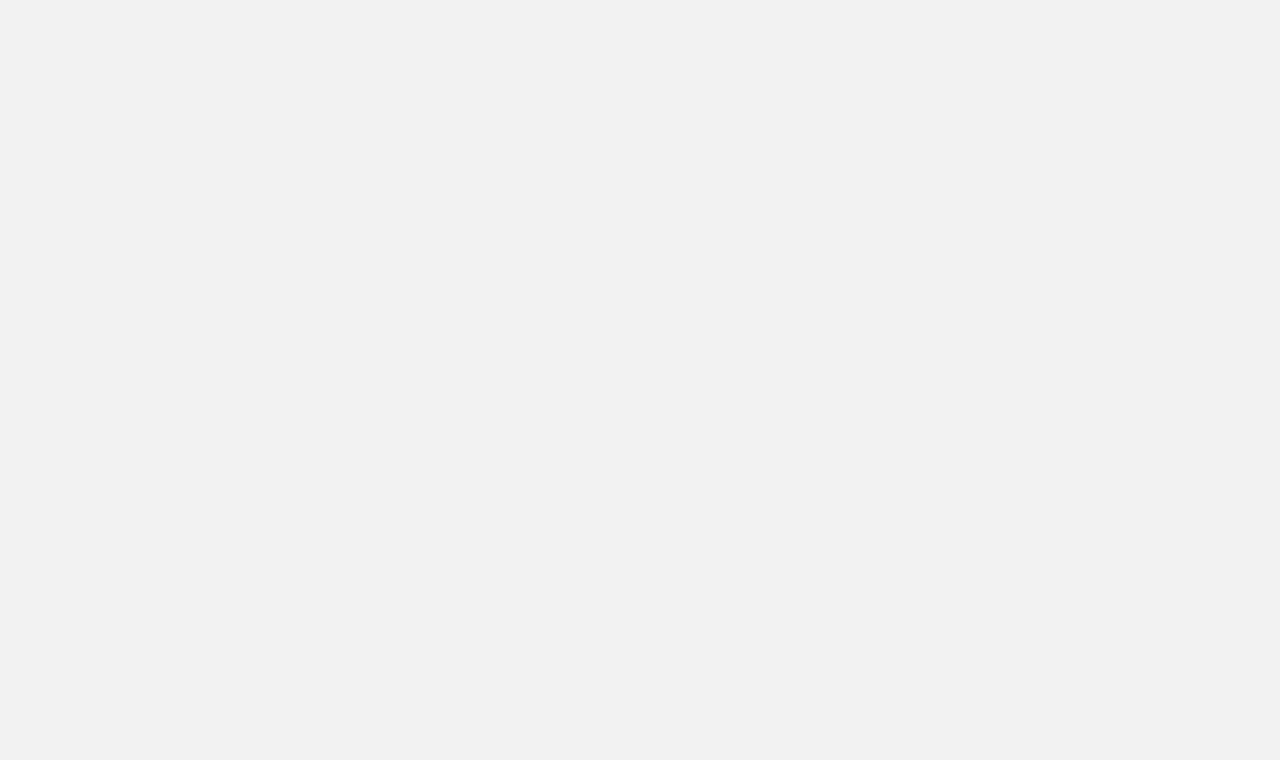
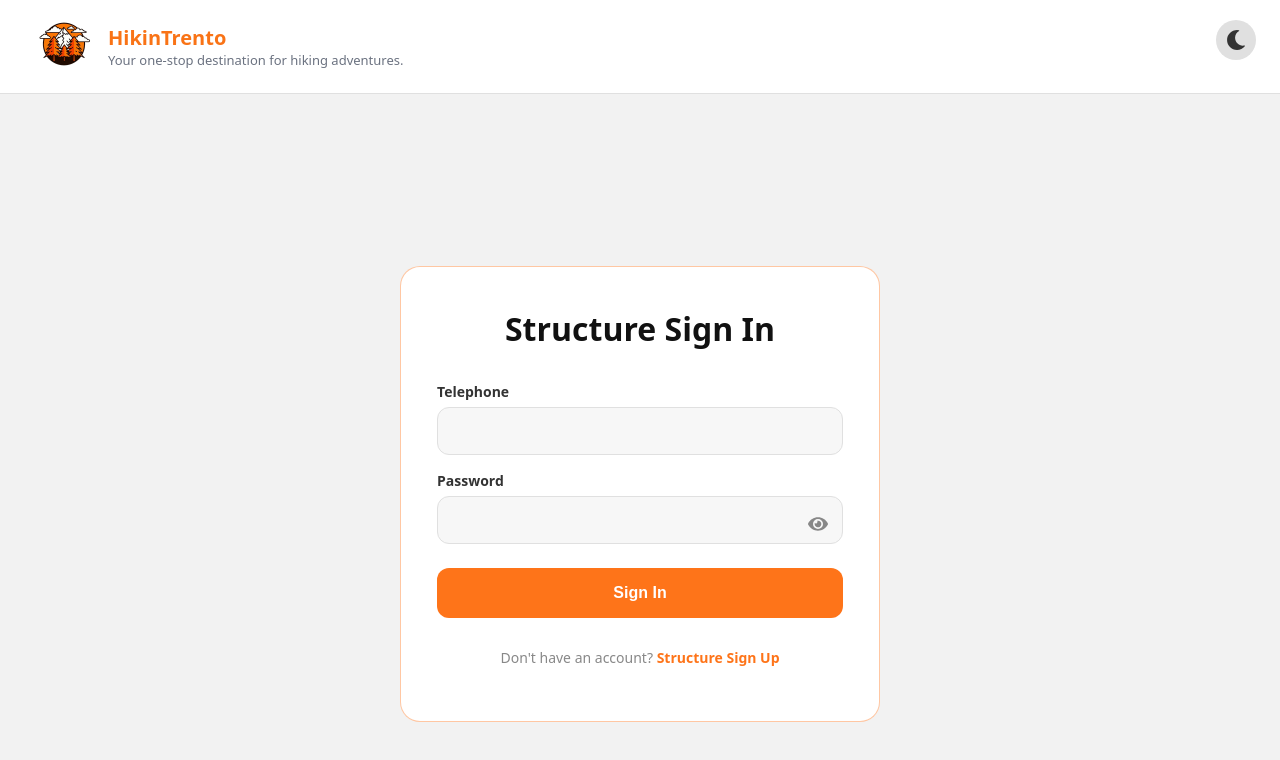
Before and after one commit to FrancescoBrunelli/Hikin-Trento, a React (Vite) app in the folder client/: page /structuresignin in a window 1280 px wide. Before the commit this address had no page. Shown: the top 760 px of the page. Built offline with nearby package versions, Linux system fonts and the light colour scheme.

Commit message:
feat: added choice for the user or structure manager login, added sign in option for the structure manager

```diff
--- a/client/src/App.tsx
+++ b/client/src/App.tsx
@@ -5,7 +5,8 @@ import UserSignUp from './pages/UserSignUp.tsx'
 import './styles/App.css'
 import ThemeProvider from "./components/ThemeProvider.tsx";
 import StructureUserSignUp from './pages/StructureSignUp.tsx'
-
+import StructureSignIn from './pages/StructureSignIn.tsx'
+import ChooseLogin from './pages/ChooseLogin.tsx'
 function App() {
   return (
       <ThemeProvider>
@@ -15,6 +16,8 @@ function App() {
                   <Route path="/signup" element={<UserSignUp />} />
                   <Route path="/structuresignup" element={<StructureUserSignUp />} />
                   <Route path="/signin" element={<SignIn />} />
+                  <Route path="/structuresignin" element={<StructureSignIn />} />
+                  <Route path="/chooselogin" element={<ChooseLogin />} />
               </Routes>
           </BrowserRouter>
       </ThemeProvider>
--- /dev/null
+++ b/client/src/pages/ChooseLogin.tsx
@@ -0,0 +1,27 @@
+import { useNavigate } from 'react-router-dom';
+import Layout from '../components/Layout.tsx';
+import Button from '../components/Button.tsx';
+import '../styles/Auth.css';
+
+function ChooseLogin() {
+    const navigate = useNavigate();
+
+    return (
+        <Layout>
+            <div className="signup-card">
+                <h1>Who are you?</h1>
+                <p>Select your account type to sign in</p>
+                <div style={{ display: 'flex', gap: '1rem', justifyContent: 'center', marginTop: '2rem' }}>
+                    <Button onClick={() => navigate('/signin')}>
+                        I'm a user
+                    </Button>
+                    <Button onClick={() => navigate('/structuresignin')}>
+                        I'm a structure manager
+                    </Button>
+                </div>
+            </div>
+        </Layout>
+    );
+}
+
+export default ChooseLogin;
--- a/client/src/pages/Home.tsx
+++ b/client/src/pages/Home.tsx
@@ -65,7 +65,7 @@ function Home() {
             <>
               <Button to="/signup">Sign Up</Button>
 
-              <Button to="/signin">Sign In</Button>
+              <Button to="/chooselogin">Sign In</Button>
             </>
           ) : (
             <>
--- /dev/null
+++ b/client/src/pages/StructureSignIn.tsx
@@ -0,0 +1,75 @@
+import { useState } from 'react';
+import { useNavigate, Link } from 'react-router-dom';
+import { FaEye, FaEyeSlash} from 'react-icons/fa';
+import Button from '../components/Button.tsx';
+import Layout from '../components/Layout.tsx';
+import '../styles/Auth.css';
+
+function StructureSignIn() {
+    const [telephone, setTelephone] = useState('');
+    const [password, setPassword] = useState('');
+    const [showPassword, setShowPassword] = useState(false);
+    const [error, setError] = useState(false);
+    const navigate = useNavigate();
+
+    const handleLogin = async (e: React.FormEvent) => {
+        e.preventDefault();
+        try {
+            const response = await fetch('http://localhost:3000/api/auth/login_structure', {
+                method: 'POST',
+                headers: { 'Content-Type': 'application/json' },
+                body: JSON.stringify({ telephone, password })
+            });
+            const data = await response.json();
+            if (!response.ok) {
+                setError(true);
+                return;
+            }
+            localStorage.setItem('token', data.token);
+            localStorage.setItem('role', 'structure_manager');
+            navigate('/structure/dashboard');
+        } catch (err) {
+            setError(true);
+        }
+    };
+
+    return (
+        <Layout>
+            <div className="signup-card">
+                <h1>Structure Sign In</h1>
+                <form className="signup-form" onSubmit={handleLogin}>
+                    <div className="input-group">
+                        <label htmlFor="telephone-input">Telephone</label>
+                        <input
+                            id="telephone-input"
+                            type="tel"
+                            name="telephone"
+                            value={telephone}
+                            onChange={(e) => setTelephone(e.target.value)}
+                        />
+                    </div>
+                        <div className="input-group">
+                        <label htmlFor="password-input">Password</label>
+                        <div className={`password-wrapper ${error ? "invalid" : ""}`}>
+                            <input
+                                id="password-input"
+                                type={showPassword ? "text" : "password"}
+                                name="password"
+                                value={password}
+                                onChange={(e) => setPassword(e.target.value)}
+                            />
+                            <Button onClick={() => setShowPassword(!showPassword)} type="button">
+                                {showPassword ? <FaEyeSlash size={20} /> : <FaEye size={20} />}
+                            </Button>
+                        </div>
+                    </div>
+                    {error && <p style={{ color: 'red' }}>Invalid telephone or password</p>}
+                    <Button type="submit">Sign In</Button>
+                    <p>Don't have an account? <Link to="/structuresignup">Structure Sign Up</Link></p>
+                </form>
+            </div>
+        </Layout>
+    );
+}
+
+export default StructureSignIn;
```
